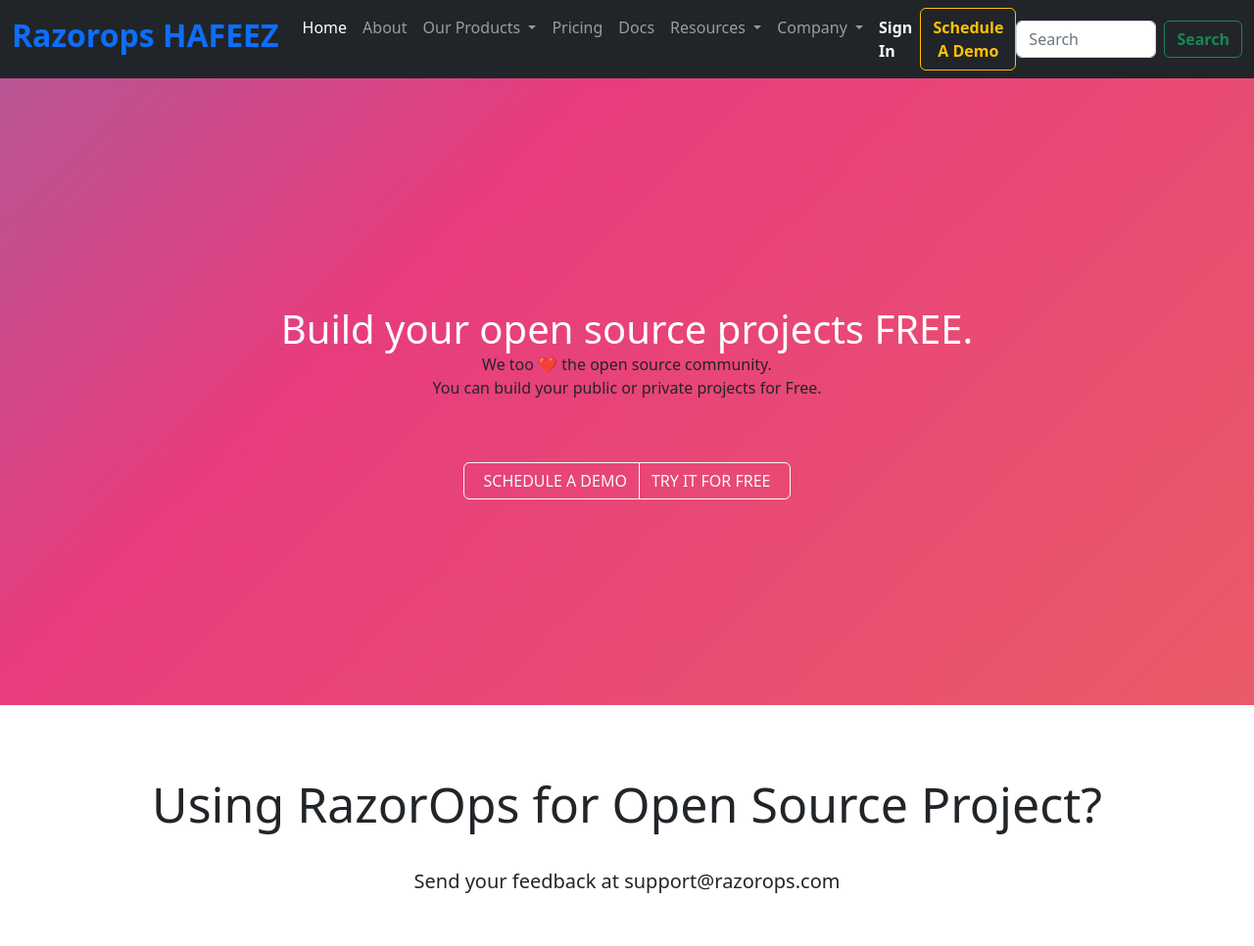
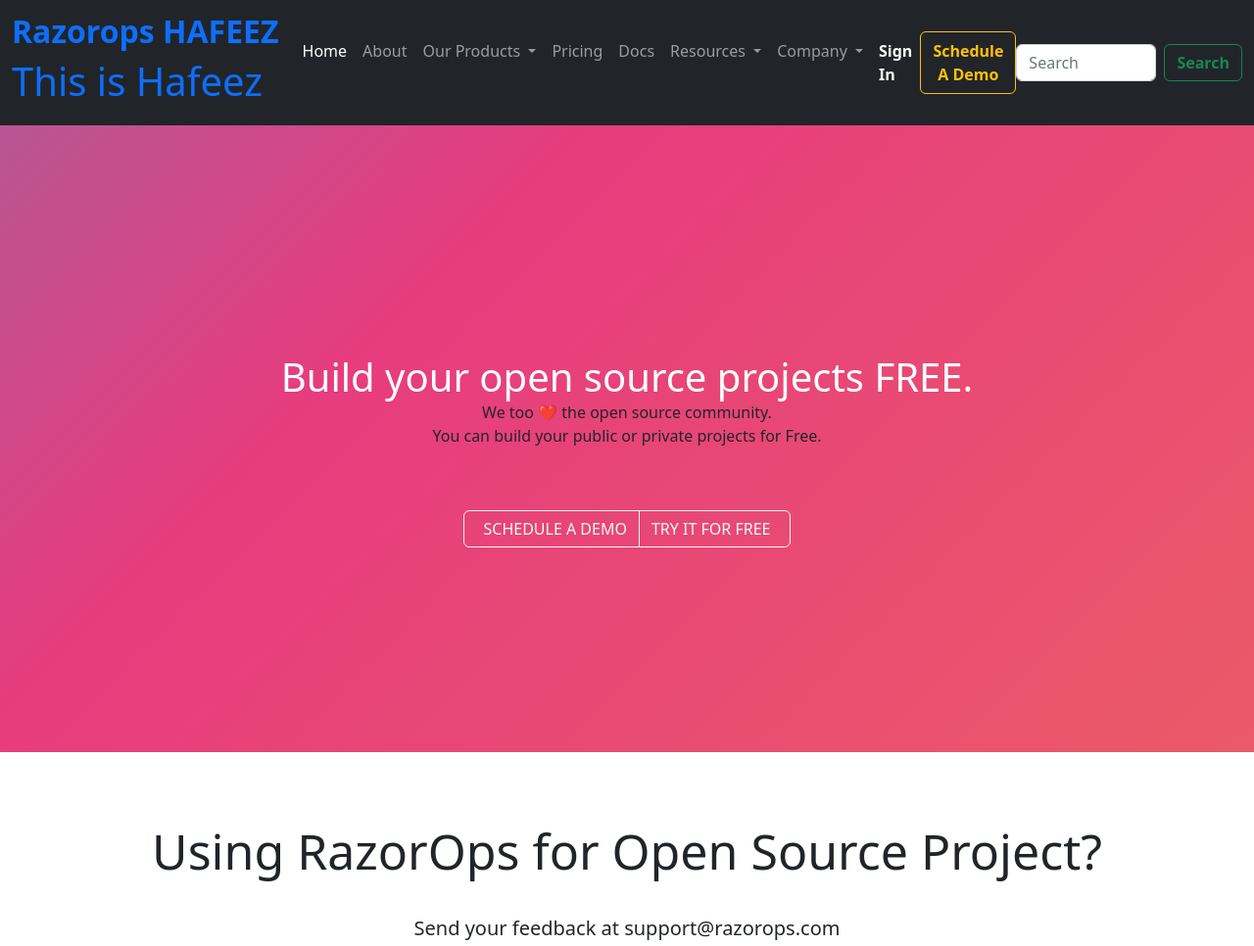
Before and after one commit to ShaikAbdulHafeez03/Razoropsintern2, a plain HTML site: page index.html in a window 1280 px wide. Shown: the top 966 px of the page at 98% size. Drawn offline with nearby package versions, Linux system fonts and the light colour scheme.

Commit message:
changing text

```diff
--- a/index.html
+++ b/index.html
@@ -14,6 +14,7 @@
         <div class="container-fluid">
             <a class="navbar-brand text-primary" href="#">
                 <h2><b>Razorops HAFEEZ</b></h2>
+                <h1>This is Hafeez</h1>
             </a>
             <button class="navbar-toggler" type="button" data-bs-toggle="collapse"
                 data-bs-target="#navbarSupportedContent" aria-controls="navbarSupportedContent" aria-expanded="false"
```
